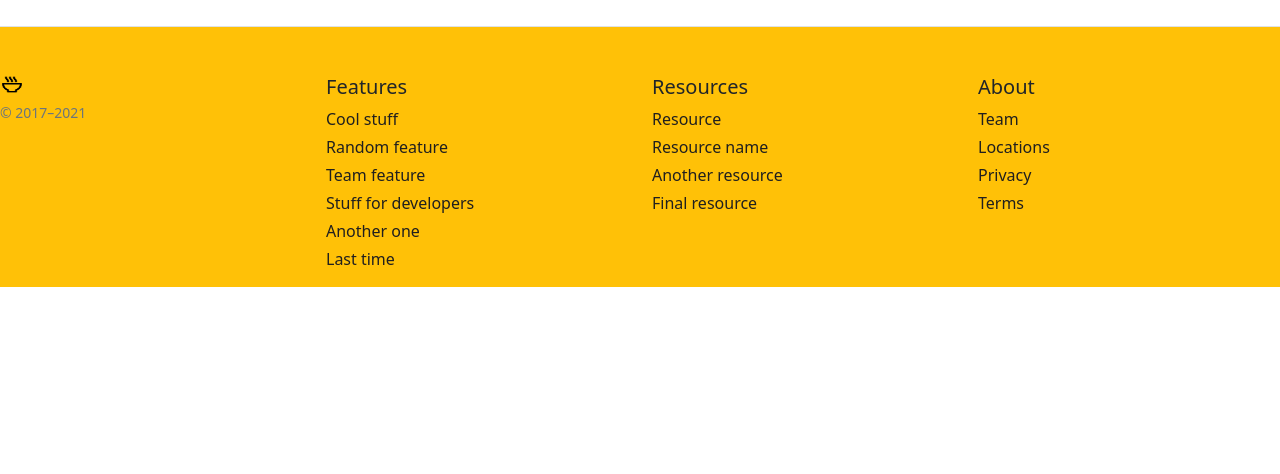
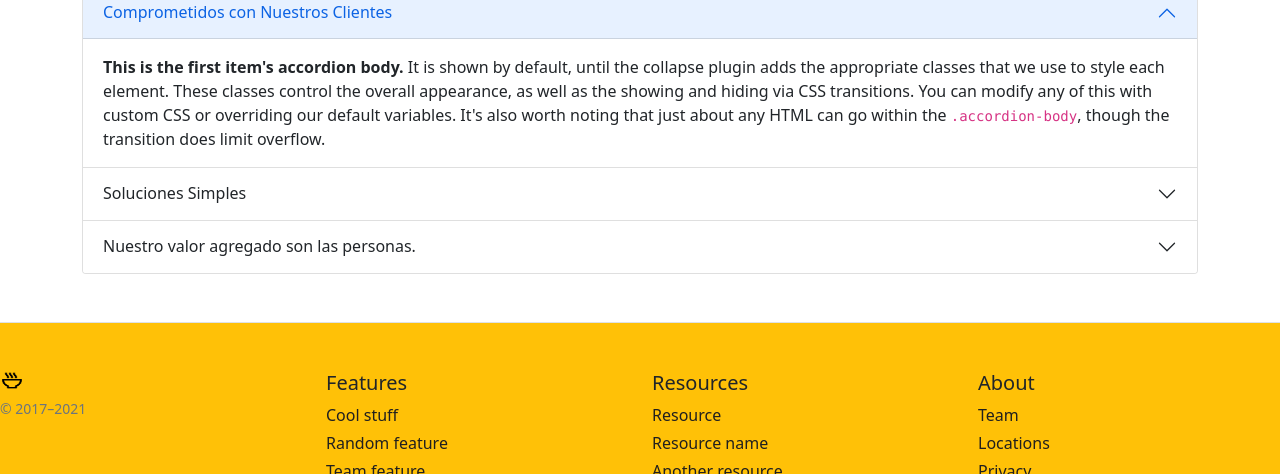
Before and after one commit to gjaureguito/proyecto, a plain HTML site: page acerca.html in a window 1280 px wide. Shown: the part 697-1171 px from the top of the page. Before the commit the page ends 1032 px from the top, so only its background shows below. Drawn offline with nearby package versions, Linux system fonts and the light colour scheme.

Commit message:
mensaje de confirmación

```diff
--- a/acerca.html
+++ b/acerca.html
@@ -109,11 +109,59 @@
 
         <h1 class="display-1">Nuestra Empresa</h1>
 
+        <div class="accordion" id="accordionExample">
+          <div class="accordion-item">
+            <h2 class="accordion-header" id="headingOne">
+              <button class="accordion-button" type="button" data-bs-toggle="collapse" data-bs-target="#collapseOne" aria-expanded="true" aria-controls="collapseOne">
+                Comprometidos con Nuestros Clientes
+              </button>
+            </h2>
+            <div id="collapseOne" class="accordion-collapse collapse show" aria-labelledby="headingOne" data-bs-parent="#accordionExample">
+              <div class="accordion-body">
+                <strong>This is the first item's accordion body.</strong> It is shown by default, until the collapse plugin adds the appropriate classes that we use to style each element. These classes control the overall appearance, as well as the showing and hiding via CSS transitions. You can modify any of this with custom CSS or overriding our default variables. It's also worth noting that just about any HTML can go within the <code>.accordion-body</code>, though the transition does limit overflow.
+              </div>
+            </div>
+          </div>
+          <div class="accordion-item">
+            <h2 class="accordion-header" id="headingTwo">
+              <button class="accordion-button collapsed" type="button" data-bs-toggle="collapse" data-bs-target="#collapseTwo" aria-expanded="false" aria-controls="collapseTwo">
+                 Soluciones Simples
+              </button>
+            </h2>
+            <div id="collapseTwo" class="accordion-collapse collapse" aria-labelledby="headingTwo" data-bs-parent="#accordionExample">
+              <div class="accordion-body">
+                <strong>This is the second item's accordion body.</strong> It is hidden by default, until the collapse plugin adds the appropriate classes that we use to style each element. These classes control the overall appearance, as well as the showing and hiding via CSS transitions. You can modify any of this with custom CSS or overriding our default variables. It's also worth noting that just about any HTML can go within the <code>.accordion-body</code>, though the transition does limit overflow.
+              </div>
+            </div>
+          </div>
+          <div class="accordion-item">
+            <h2 class="accordion-header" id="headingThree">
+              <button class="accordion-button collapsed" type="button" data-bs-toggle="collapse" data-bs-target="#collapseThree" aria-expanded="false" aria-controls="collapseThree">
+                Nuestro valor agregado son las personas.
+              </button>
+            </h2>
+            <div id="collapseThree" class="accordion-collapse collapse" aria-labelledby="headingThree" data-bs-parent="#accordionExample">
+              <div class="accordion-body">
+                <strong>This is the third item's accordion body.</strong> It is hidden by default, until the collapse plugin adds the appropriate classes that we use to style each element. These classes control the overall appearance, as well as the showing and hiding via CSS transitions. You can modify any of this with custom CSS or overriding our default variables. It's also worth noting that just about any HTML can go within the <code>.accordion-body</code>, though the transition does limit overflow.
+              </div>
+            </div>
+          </div>
+        </div>
+
+
+
+
+
+
+
+
+
 
 
 
       </div>
 </main>
+
 
 
 <footer class="pt-4 my-md-5 pt-md-5 border-top bg-warning">
--- a/css/style.css
+++ b/css/style.css
@@ -56,7 +56,7 @@ h3 {
 
  p, h1, h4 {
     font-size: small;
-    text-align: center;
+    text-align: justify;
   }
 
 
```
Also changed, not shown: carreras.html (+2 -1 lines), casos.html (+1 -0 lines), contacto.html (+1 -1 lines).
